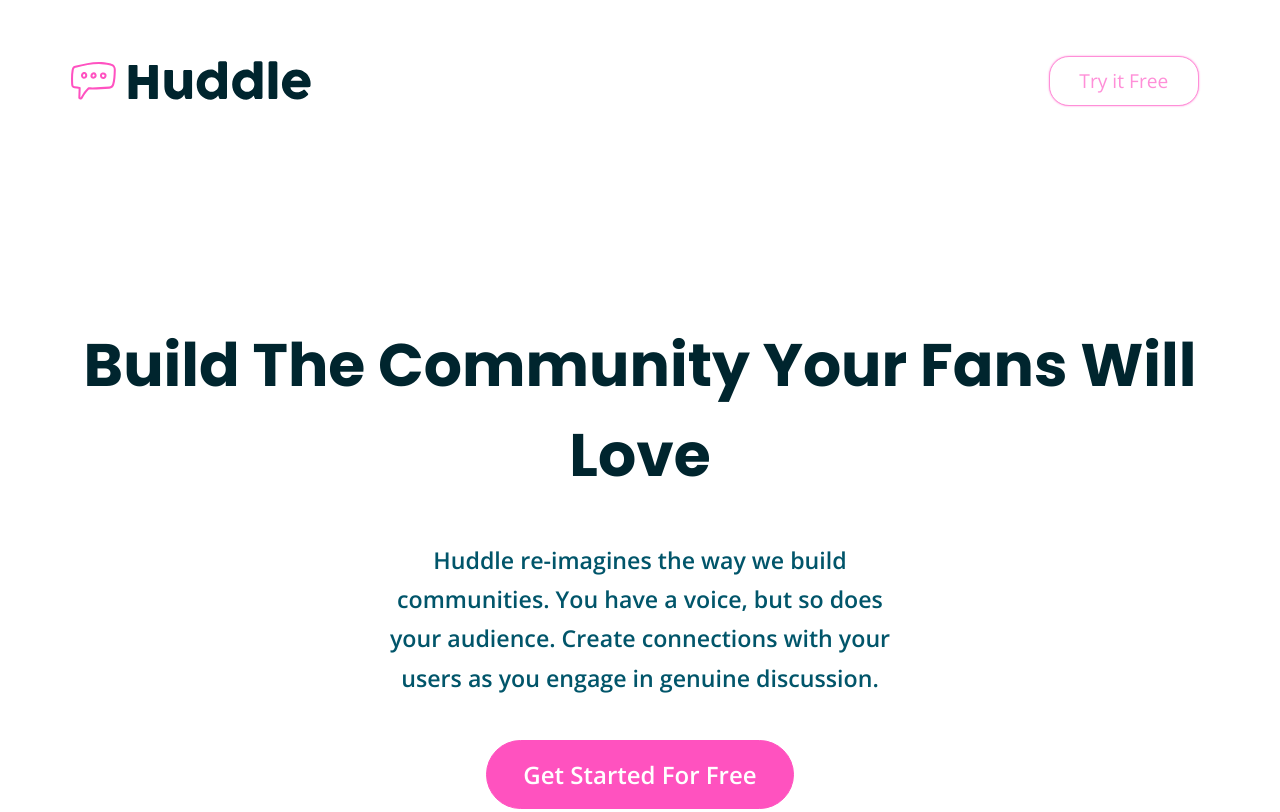
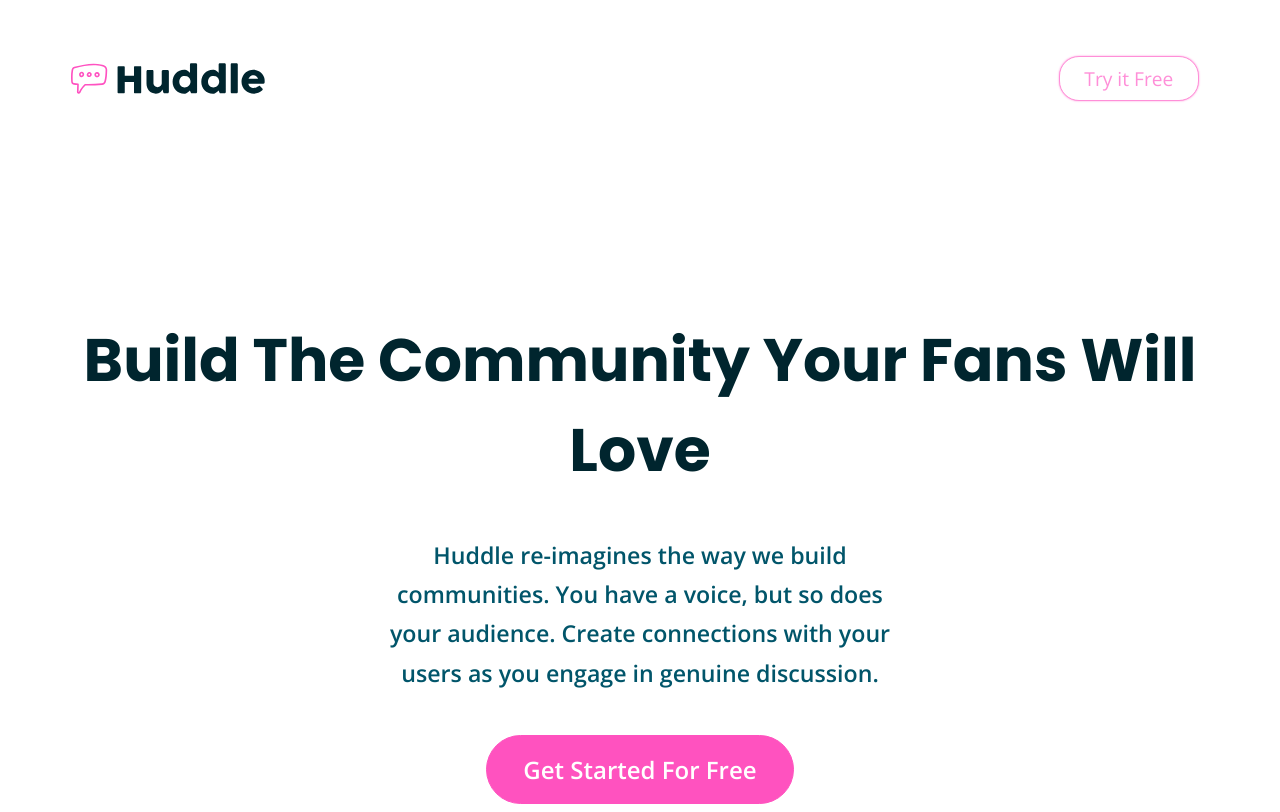
Before and after one commit to KasunKX/huddlelandingpage, a plain HTML site: page index.html in a window 1280 px wide. Shown: the top 812 px of the page. Drawn offline with nearby package versions, Linux system fonts and the light colour scheme.

Commit message:
Update styles.css

```diff
--- a/styles.css
+++ b/styles.css
@@ -16,6 +16,9 @@
    overflow: hidden;
    width: 100%;
 }
+.logo-img{
+   width: 17%;
+}
 .top-bar{
    display: flex;
    width: 100%;
@@ -32,9 +35,10 @@
    overflow: hidden;
 }
 
+
 .try-btn{
-   width: 150px;
-   height: 50px;
+   width: 140px;
+   height: 45px;
    max-width: 160px;
    max-height: 60px;
    font-family: 'Open Sans', sans-serif;
```
